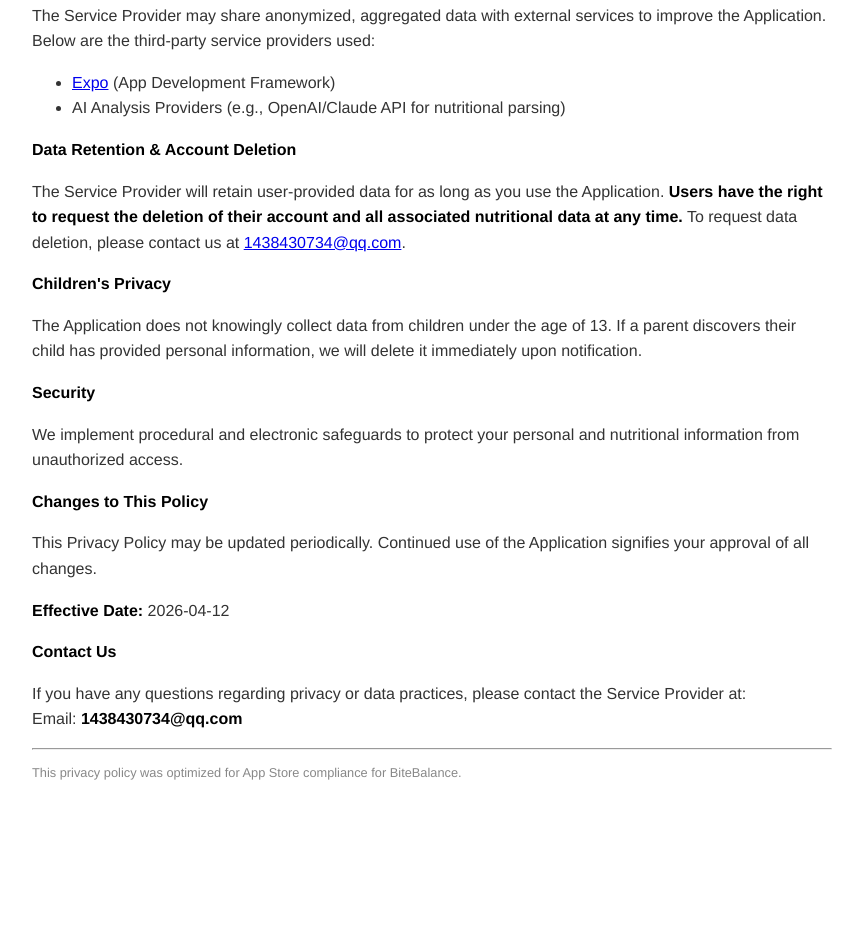
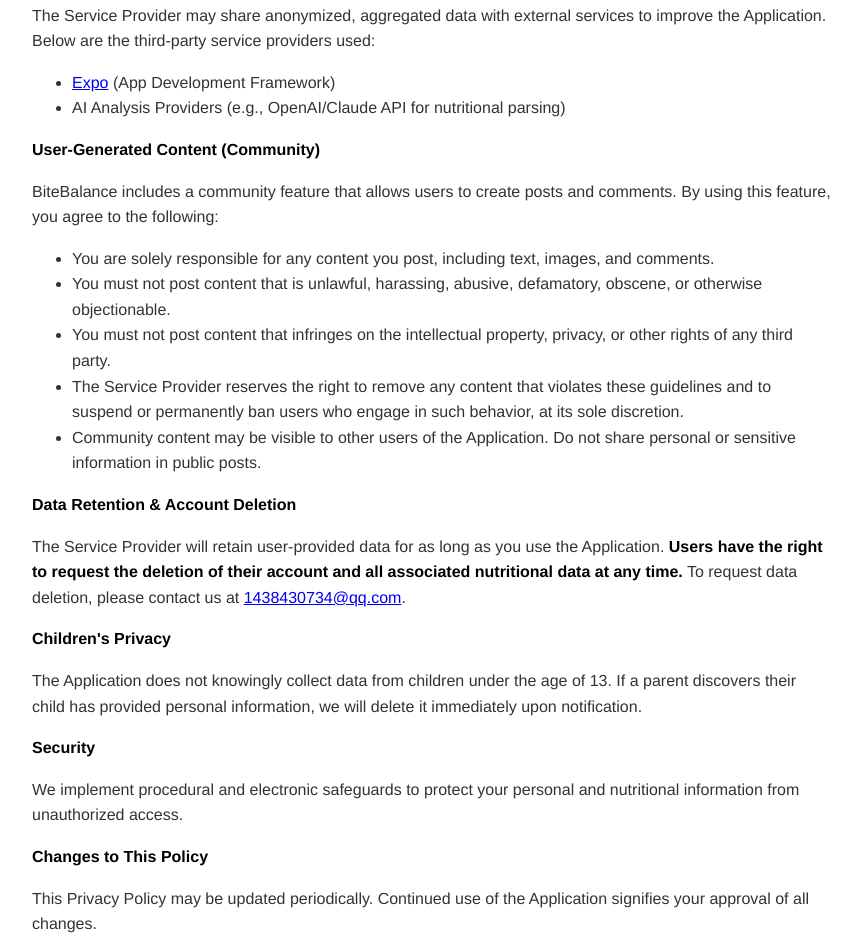
Before and after one commit to Markiess/bitebalance-privacy, a plain HTML site: page index.html in a window 1280 px wide. Shown: the part 859-1799 px from the top of the page, without its empty margins (208-1069 px from the left). Before the commit the page ends 1687 px from the top, so only its background shows below. Drawn offline with Linux system fonts and the light colour scheme.

Commit message:
Add user-generated content guidelines to privacy policy

```diff
--- a/index.html
+++ b/index.html
@@ -51,6 +51,16 @@
         <li>AI Analysis Providers (e.g., OpenAI/Claude API for nutritional parsing)</li>
     </ul>
 
+    <strong>User-Generated Content (Community)</strong>
+    <p>BiteBalance includes a community feature that allows users to create posts and comments. By using this feature, you agree to the following:</p>
+    <ul>
+        <li>You are solely responsible for any content you post, including text, images, and comments.</li>
+        <li>You must not post content that is unlawful, harassing, abusive, defamatory, obscene, or otherwise objectionable.</li>
+        <li>You must not post content that infringes on the intellectual property, privacy, or other rights of any third party.</li>
+        <li>The Service Provider reserves the right to remove any content that violates these guidelines and to suspend or permanently ban users who engage in such behavior, at its sole discretion.</li>
+        <li>Community content may be visible to other users of the Application. Do not share personal or sensitive information in public posts.</li>
+    </ul>
+
     <strong>Data Retention & Account Deletion</strong>
     <p>The Service Provider will retain user-provided data for as long as you use the Application. <strong>Users have the right to request the deletion of their account and all associated nutritional data at any time.</strong> To request data deletion, please contact us at <a href="mailto:1438430734@qq.com">1438430734@qq.com</a>.</p>
 
```
